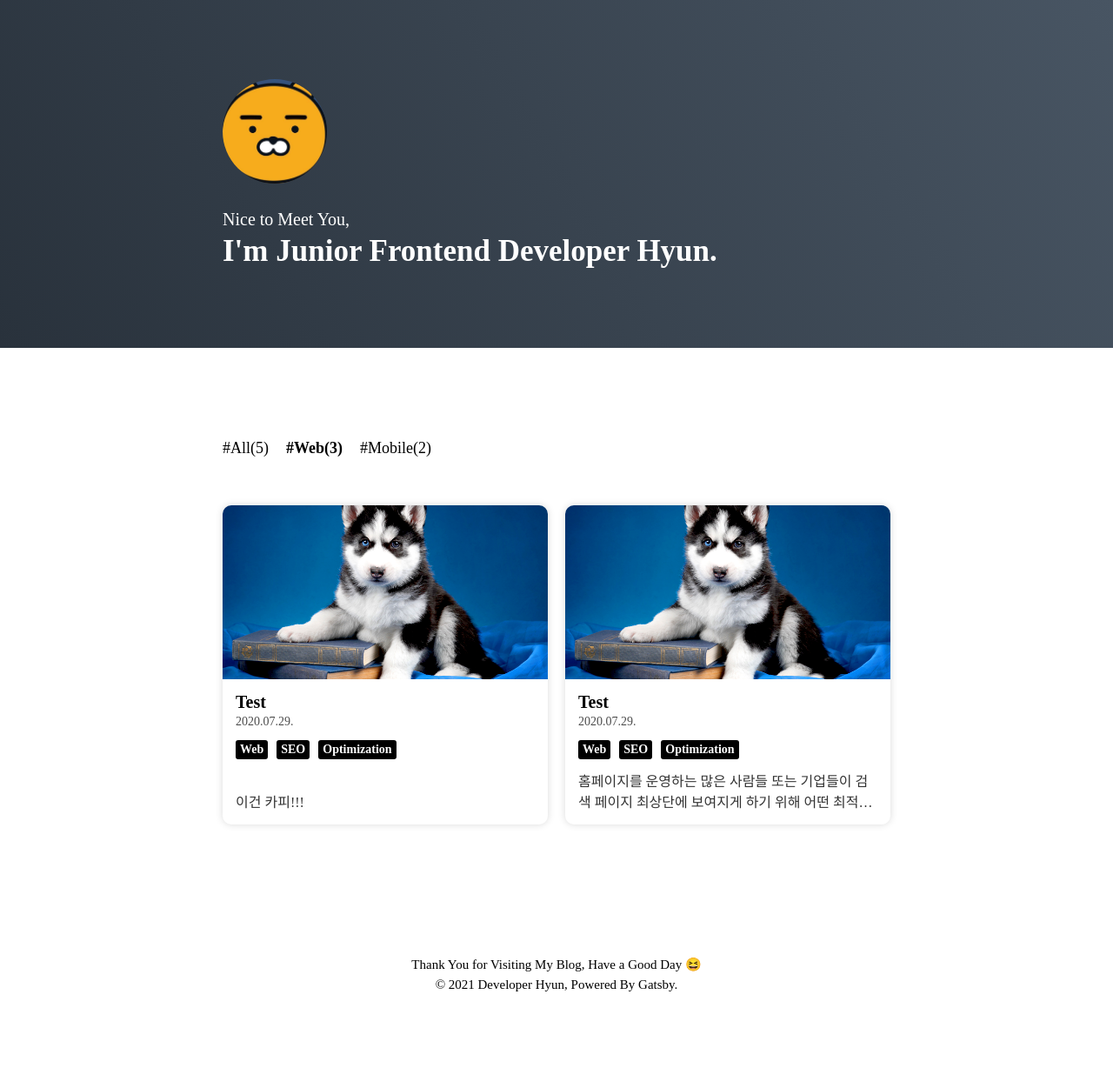
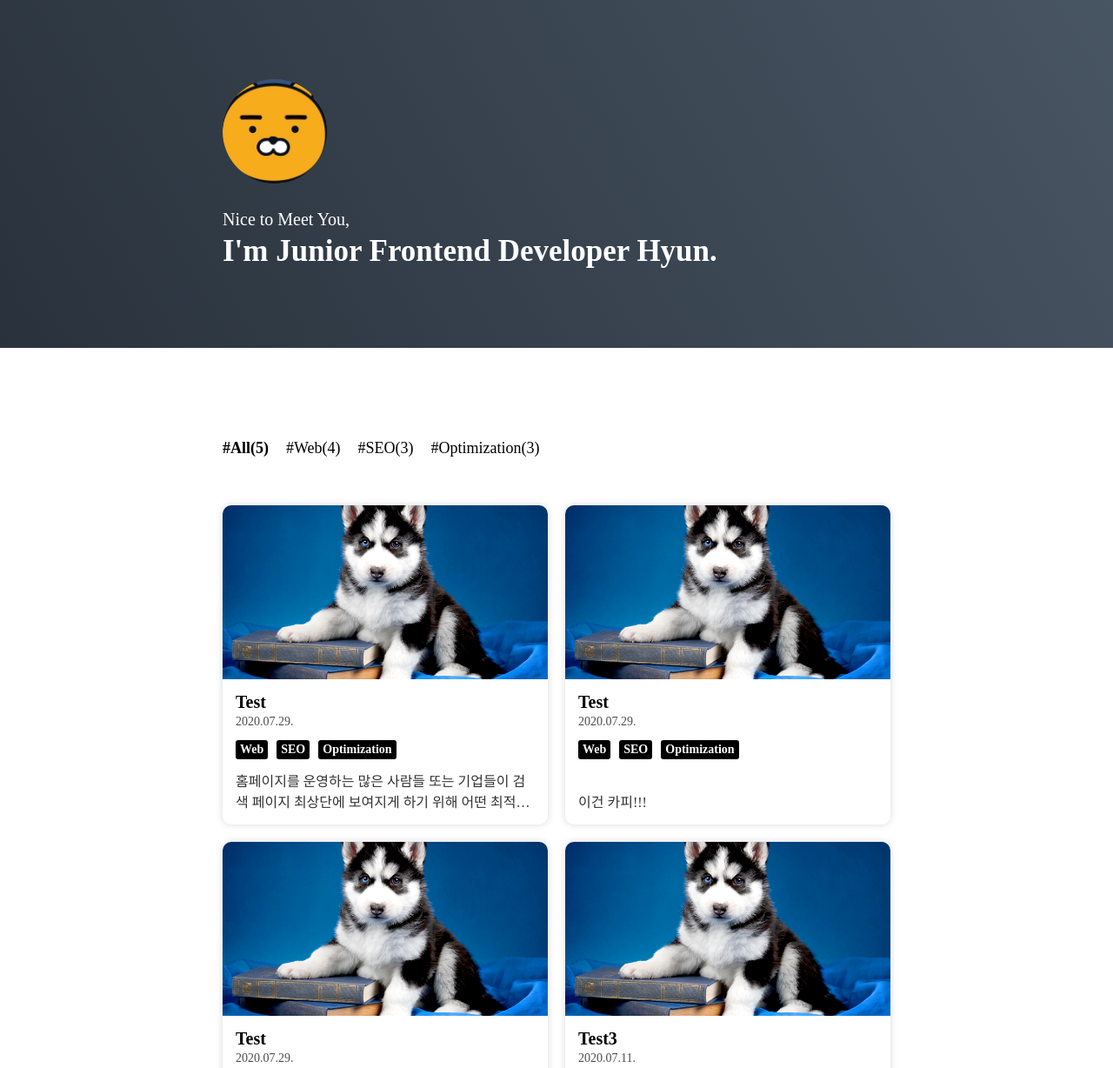
Before and after one commit to Muntari29/jamstack, a Gatsby site: page / in a window 1280 px wide. Shown: the top 1228 px of the page at 87% size. Before the commit the page ends 1193 px from the top, so only its background shows below. Built offline with nearby package versions, Linux system fonts and the light colour scheme; Gatsby itself is replaced by a stand-in of ours.

Commit message:
feat: URL 파싱에 따른 카테고리별 모아보기 기능 구현

```diff
--- /dev/null
+++ b/contents/text3.md
@@ -0,0 +1,7 @@
+---
+date: '2020-07-11'
+title: 'Test3'
+categories: ['Web', 'Optimization']
+summary: '이건 2222!!!'
+thumbnail: './test.png'
+---
--- /dev/null
+++ b/contents/text4.md
@@ -0,0 +1,27 @@
+---
+date: '2020-05-29'
+title: 'Test'
+categories: ['Web']
+summary: '이건 카피444!!!'
+thumbnail: './test.png'
+---
+
+### 1. Help Google Bot to Find My Contents
+
+구글에 SiteMap을 제출하여 사이트에 있는 파일로서 새 페이지나 변경된 페이지가 있을 때 이를 검색 엔진에 알려주도록 할 수 있다.
+
+SiteMap은 사이트에 있는 페이지, 동영상 및 기타 파일과 각 관계에 관한 정보를 제공하는 파일로, 검색 엔진은 이를 읽고 사이트를 더 지능적으로 크롤링 할 수 있게 된다.
+
+### 2. Use 'Robots.txt' File
+
+Robots.txt 파일은 검색 엔진에 어떤 페이지를 크롤링해도 되는지 알리는 파일로, 서버의 루트 디렉토리에 있어야 한다.
+
+과도한 Robots.txt 파일은 더 많은 방문자를 유도할 수 있는 정상적인 검색 엔진 크롤러의 접근을 막을 가능성이 있기 때문에 적절하게 설정해야 한다.
+
+---
+
+## Source
+
+- SEO 기본 가이드
+
+  [<https://support.google.com/webmasters/answer/7451184?hl=ko&ref_topic=9460495>](https://support.google.com/webmasters/answer/7451184?hl=ko&ref_topic=9460495)
--- /dev/null
+++ b/contents/text5.md
@@ -0,0 +1,27 @@
+---
+date: '2020-07-29'
+title: 'Test'
+categories: ['SEO']
+summary: '이건 카피555!!!'
+thumbnail: './test.png'
+---
+
+### 1. Help Google Bot to Find My Contents
+
+구글에 SiteMap을 제출하여 사이트에 있는 파일로서 새 페이지나 변경된 페이지가 있을 때 이를 검색 엔진에 알려주도록 할 수 있다.
+
+SiteMap은 사이트에 있는 페이지, 동영상 및 기타 파일과 각 관계에 관한 정보를 제공하는 파일로, 검색 엔진은 이를 읽고 사이트를 더 지능적으로 크롤링 할 수 있게 된다.
+
+### 2. Use 'Robots.txt' File
+
+Robots.txt 파일은 검색 엔진에 어떤 페이지를 크롤링해도 되는지 알리는 파일로, 서버의 루트 디렉토리에 있어야 한다.
+
+과도한 Robots.txt 파일은 더 많은 방문자를 유도할 수 있는 정상적인 검색 엔진 크롤러의 접근을 막을 가능성이 있기 때문에 적절하게 설정해야 한다.
+
+---
+
+## Source
+
+- SEO 기본 가이드
+
+  [<https://support.google.com/webmasters/answer/7451184?hl=ko&ref_topic=9460495>](https://support.google.com/webmasters/answer/7451184?hl=ko&ref_topic=9460495)
--- a/package.json
+++ b/package.json
@@ -24,6 +24,7 @@
     "gatsby-transformer-sharp": "^4.12.1",
     "prismjs": "^1.28.0",
     "prop-types": "^15.8.1",
+    "query-string": "^7.1.1",
     "react": "^17.0.1",
     "react-dom": "^17.0.1",
     "react-helmet": "^6.1.0"
--- a/src/components/domain/PostList.tsx
+++ b/src/components/domain/PostList.tsx
@@ -1,10 +1,11 @@
-import React, { FunctionComponent } from 'react'
+import React, { FunctionComponent, useMemo } from 'react'
 import styled from '@emotion/styled'
 import PostItem from 'components/base/PostItem'
 import { PostListItemType } from '../../types/PostItem.types'
 
 type PostListProps = {
   posts: PostListItemType[]
+  selectedCategory: string
 }
 
 const PostListWrapper = styled.div`
@@ -21,10 +22,28 @@ const PostListWrapper = styled.div`
   }
 `
 
-const PostList: FunctionComponent<PostListProps> = ({ posts }) => {
+const PostList: FunctionComponent<PostListProps> = ({
+  selectedCategory,
+  posts,
+}) => {
+  const postListData = useMemo(
+    () =>
+      posts.filter(
+        ({
+          node: {
+            frontmatter: { categories },
+          },
+        }: PostListItemType) =>
+          selectedCategory !== 'All'
+            ? categories.includes(selectedCategory)
+            : true,
+      ),
+    [selectedCategory],
+  )
+
   return (
     <PostListWrapper>
-      {posts.map(({ node: { id, frontmatter } }: PostListItemType) => (
+      {postListData.map(({ node: { id, frontmatter } }: PostListItemType) => (
         <PostItem {...frontmatter} link="https://www.google.co.kr/" key={id} />
       ))}
     </PostListWrapper>
--- a/src/pages/index.tsx
+++ b/src/pages/index.tsx
@@ -1,16 +1,19 @@
-import React, { FunctionComponent } from 'react'
+import React, { FunctionComponent, useMemo } from 'react'
 import styled from '@emotion/styled'
 import GlobalStyle from 'components/base/GlobalStyle'
-import CategoryList from 'components/base/CategoryList'
+import CategoryList, { CategoryListProps } from 'components/base/CategoryList'
 import Introduction from 'components/domain/Introduction'
 import PostList from 'components/domain/PostList'
 import Footer from 'components/base/Footer'
 import { graphql } from 'gatsby'
 import { PostListItemType } from 'types/PostItem.types'
-
 import { IGatsbyImageData } from 'gatsby-plugin-image'
+import queryString, { ParsedQuery } from 'query-string'
 
 type IndexPageProps = {
+  location: {
+    search: string
+  }
   data: {
     allMarkdownRemark: {
       edges: PostListItemType[]
@@ -23,12 +26,6 @@ type IndexPageProps = {
   }
 }
 
-const CATEGORY_LIST = {
-  All: 5,
-  Web: 3,
-  Mobile: 2,
-}
-
 const Container = styled.div`
   display: flex;
   flex-direction: column;
@@ -36,6 +33,7 @@ const Container = styled.div`
 `
 
 const IndexPage: FunctionComponent<IndexPageProps> = ({
+  location: { search },
   data: {
     allMarkdownRemark: { edges },
     file: {
@@ -44,12 +42,49 @@ const IndexPage: FunctionComponent<IndexPageProps> = ({
   },
 }) => {
   console.log('ed', edges)
+  const parsed: ParsedQuery<string> = queryString.parse(search)
+  const selectedCategory: string =
+    typeof parsed.category !== 'string' || !parsed.category
+      ? 'All'
+      : parsed.category
+
+  const categoryList = useMemo(
+    () =>
+      edges.reduce(
+        (
+          list: CategoryListProps['categoryList'],
+          {
+            node: {
+              frontmatter: { categories },
+            },
+          }: PostListItemType,
+        ) => {
+          console.log(edges, 66)
+          categories.forEach(category => {
+            if (list[category] === undefined) list[category] = 1
+            else list[category]++
+          })
+
+          list['All']++
+
+          return list
+        },
+        { All: 0 },
+      ),
+    [],
+  )
+
+  console.log(parsed, selectedCategory, categoryList, 55)
+
   return (
     <Container>
       <GlobalStyle />
       <Introduction profileImage={gatsbyImageData} />
-      <CategoryList selectedCategory="Web" categoryList={CATEGORY_LIST} />
-      <PostList posts={edges} />
+      <CategoryList
+        selectedCategory={selectedCategory}
+        categoryList={categoryList}
+      />
+      <PostList posts={edges} selectedCategory={selectedCategory} />
       <Footer />
     </Container>
   )
```
Also changed, not shown: contents/text2.md (renamed from contents/text copy.md), 1 other file.
